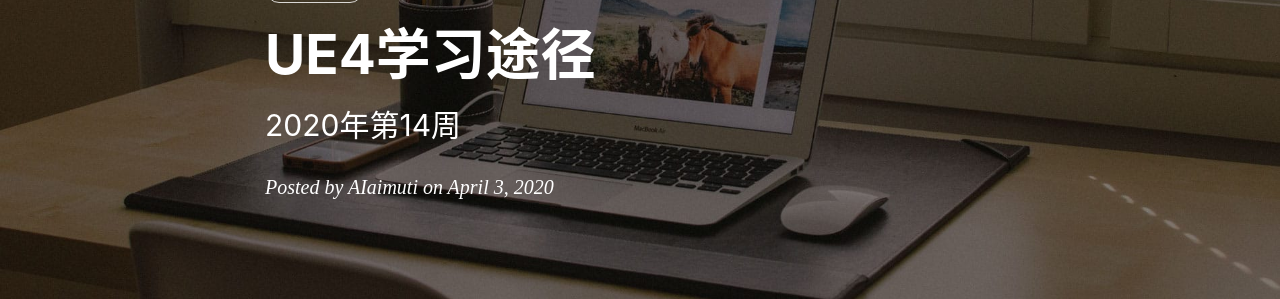
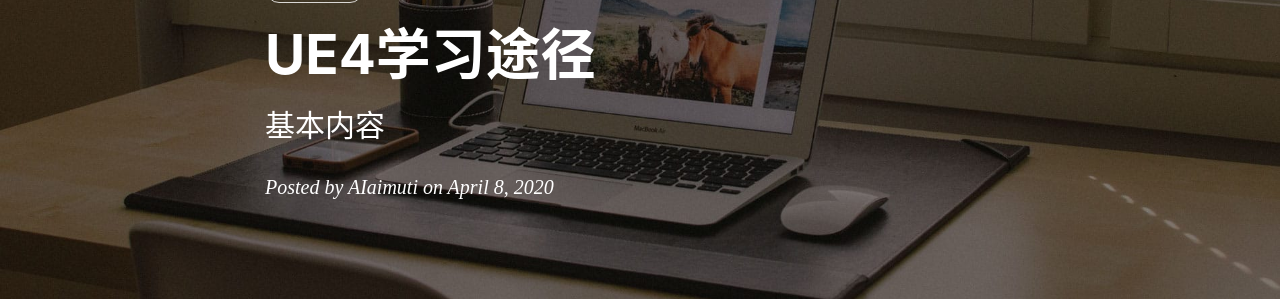
Before and after one commit to AIaimuti/aiaimuti.github.io, a Jekyll site: the page built from _posts/2020-4-8-UE4_Learn_method.md, in a window 1280 px wide and 1400 px high. Shown: the part 175-474 px from the top of the window. Built offline with Jekyll 4.4.1, drawn with Linux system fonts in a browser that asks for light colours; nearby versions of some CDN libraries; comment, search, counter and statistics services are not loaded; some of the changed text lies outside the part shown.

Commit message:
Update 2020-4-8-UE4_Learn_method.md

```diff
--- a/_posts/2020-4-8-UE4_Learn_method.md
+++ b/_posts/2020-4-8-UE4_Learn_method.md
@@ -1,8 +1,8 @@
 ---
 layout:     post
 title:      UE4学习途径
-subtitle:   2020年第14周
-date:       2020-4-3
+subtitle:   基本内容
+date:       2020-4-8
 author:     AIaimuti
 header-img: img/post-bg-open-source-blog.jpg
 catalog: true
```
